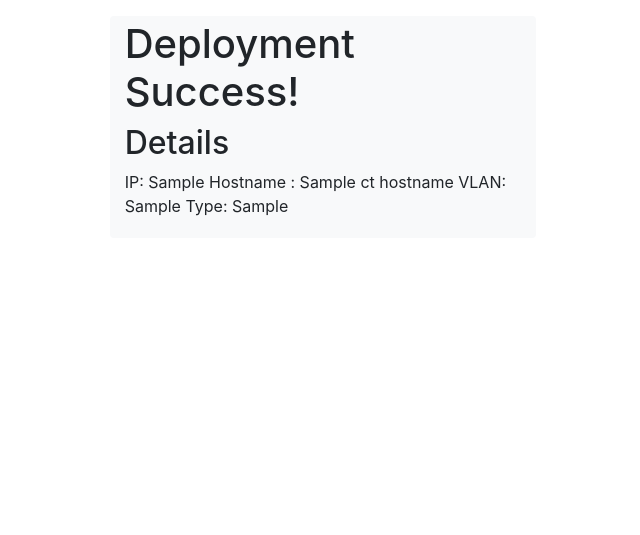
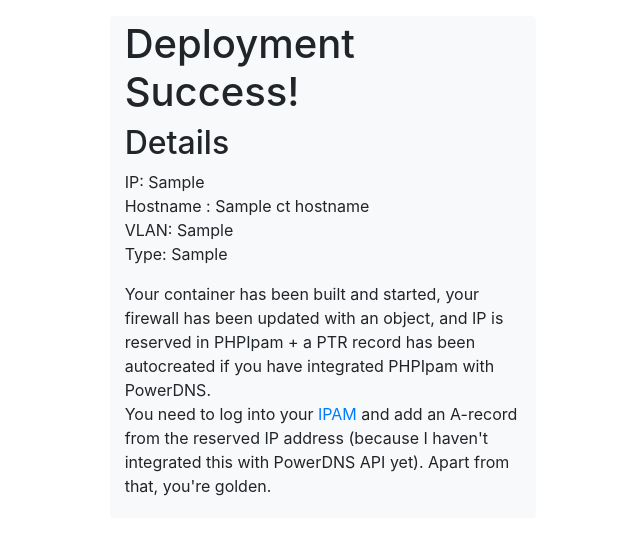
Before and after one commit to emilotep/triptych-flask, a Flask app: template app/templates/ctdeploy/deploy-success.html in a window 1280 px wide. Shown: the part 56-591 px from the top of the page, without its empty margins (317-957 px from the left). Run offline with Flask 2, Linux system fonts and the light colour scheme; the template is opened without the code that fills it: most values are stand-ins (such as "Sample title", 1, 10 or a date in 2020); some libraries are stand-ins or nearby versions.

Commit message:
Tested and working deployment

```diff
--- a/app/templates/ctdeploy/deploy-success.html
+++ b/app/templates/ctdeploy/deploy-success.html
@@ -6,27 +6,20 @@
     <h1>Deployment Success!</h1>
     <h2>Details</h2>
     <p>
-        IP: {{ ct_ip }}
-        Hostname : {{ ct_hostname }}
-        VLAN: {{ ct_vlan }}
-        Type: {{ ct_template }}
+        IP: {{ ct_ip }}<br>
+        Hostname : {{ ct_hostname }}<br>
+        VLAN: {{ ct_vlan }}<br>
+        Type: {{ ct_template }}<br>
     </p>
+    <p>
+        Your container has been built and started, your firewall has been updated with an object, and IP
+        is reserved in PHPIpam + a PTR record has been autocreated if you have integrated PHPIpam with
+        PowerDNS. <br>
 
-    <p>
-
+        You need to log into your <a href="http://ipam.yllenet.com">IPAM</a> and add an A-record from
+        the reserved IP address (because I haven't integrated this with PowerDNS API yet). Apart from that,
+        you're golden.
     </p>
 
 </div>
 {% endblock %}
-
-deploy_status = deploy_status,
-fwobj_status = fwobj_status,
-ct_id = ct_id,
-ct_ip = ct_ip,
-ct_hostname = ct_hostname,
-ct_disksize = ct_disksize,
-ct_cpus = ct_cpus,
-ct_memory = ct_memory,
-ct_vlan = ct_vlan,
-ct_template = ct_template
-)
```
